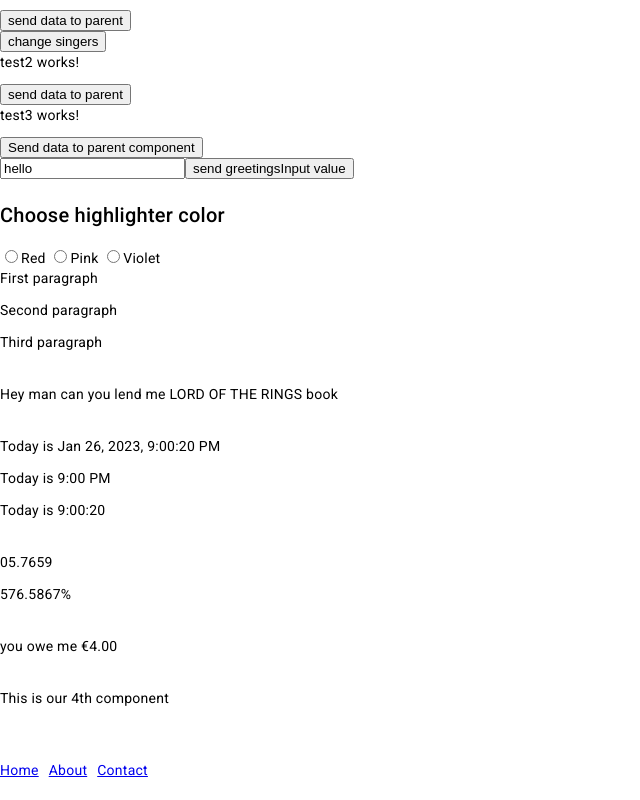
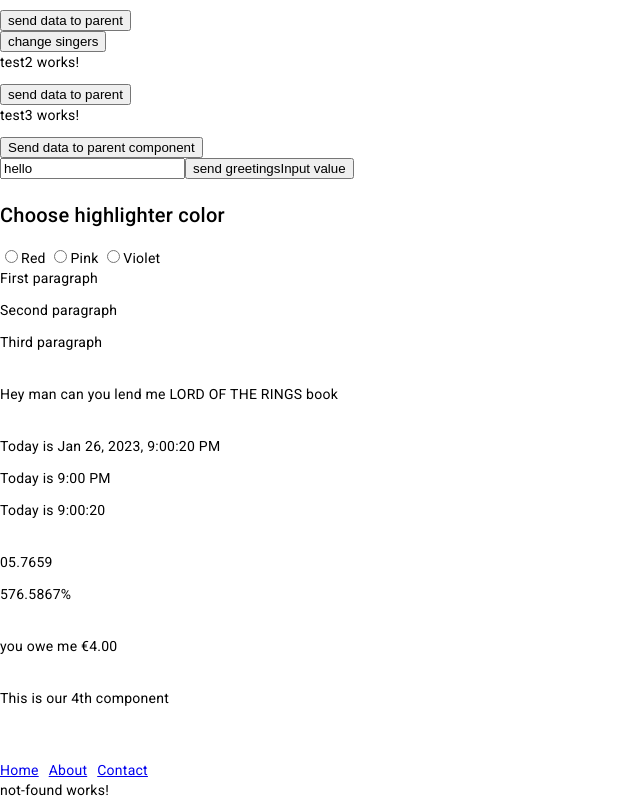
Before and after one commit to danielegeekn1/angular-practice-tests, an Angular app: page /404 in a window 1280 px wide. Before the commit this address led to /. Shown: the part 2429-3229 px from the top of the page, without its empty margins (0-640 px from the left). Built offline with nearby package versions, Linux system fonts and the light colour scheme.

Commit message:
not found component

```diff
--- a/src/app/app-routing.module.ts
+++ b/src/app/app-routing.module.ts
@@ -3,6 +3,7 @@ import { RouterModule, Routes } from '@angular/router';
 import { AboutComponent } from './components/about/about.component';
 import { ContactComponent } from './components/contact/contact.component';
 import { HomeComponent } from './components/home/home.component';
+import { NotFoundComponent } from './components/not-found/not-found.component';
 import { SingleContactComponent } from './components/single-contact/single-contact.component';
 
 const routes: Routes = [
@@ -15,6 +16,7 @@ const routes: Routes = [
   },
 
   // { path: 'contacts/:id', component: ContactComponent },
+  { path: '404', component: NotFoundComponent },
 ];
 
 @NgModule({
--- a/src/app/app.module.ts
+++ b/src/app/app.module.ts
@@ -17,6 +17,7 @@ import { AboutComponent } from './components/about/about.component';
 import { ContactComponent } from './components/contact/contact.component';
 import { HomeComponent } from './components/home/home.component';
 import { SingleContactComponent } from './components/single-contact/single-contact.component';
+import { NotFoundComponent } from './components/not-found/not-found.component';
 @NgModule({
   declarations: [
     AppComponent,
@@ -29,6 +30,7 @@ import { SingleContactComponent } from './components/single-contact/single-conta
     ContactComponent,
     HomeComponent,
     SingleContactComponent,
+    NotFoundComponent,
   ],
   imports: [
     BrowserModule,
--- /dev/null
+++ b/src/app/components/not-found/not-found.component.html
@@ -0,0 +1 @@
+<p>not-found works!</p>
```
Also changed, not shown: src/app/components/not-found/not-found.component.ts (added, +10 -0 lines), src/app/components/not-found/not-found.component.css (added).
